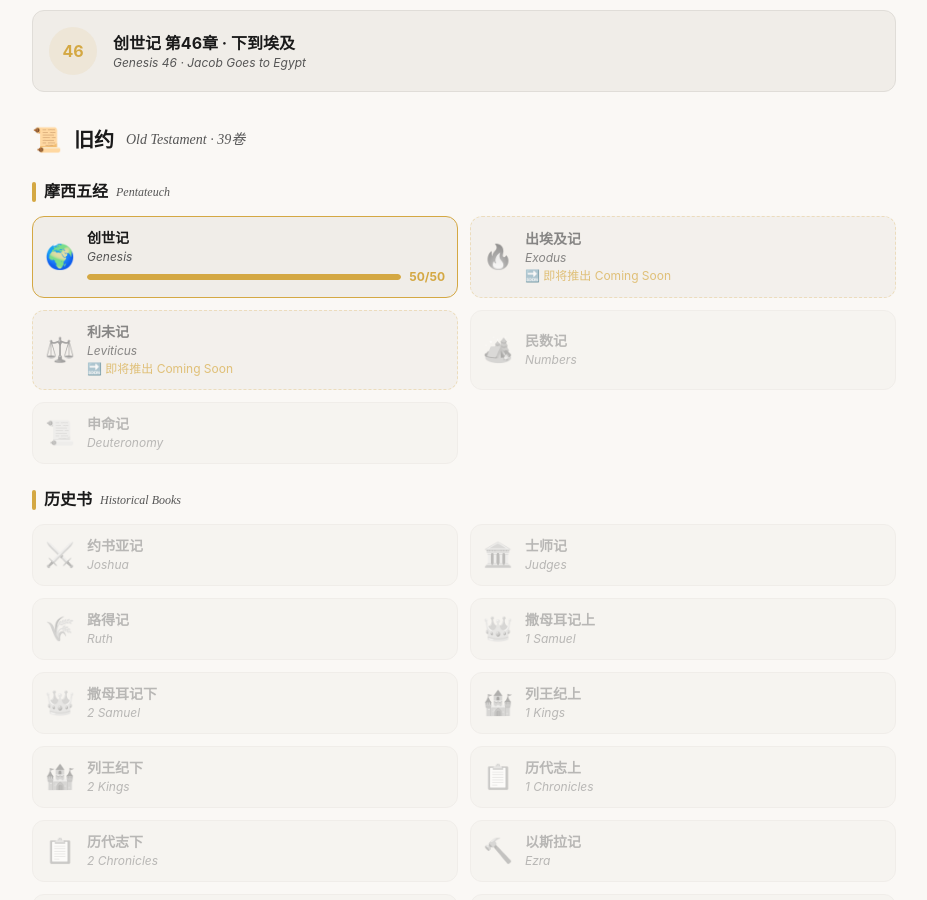
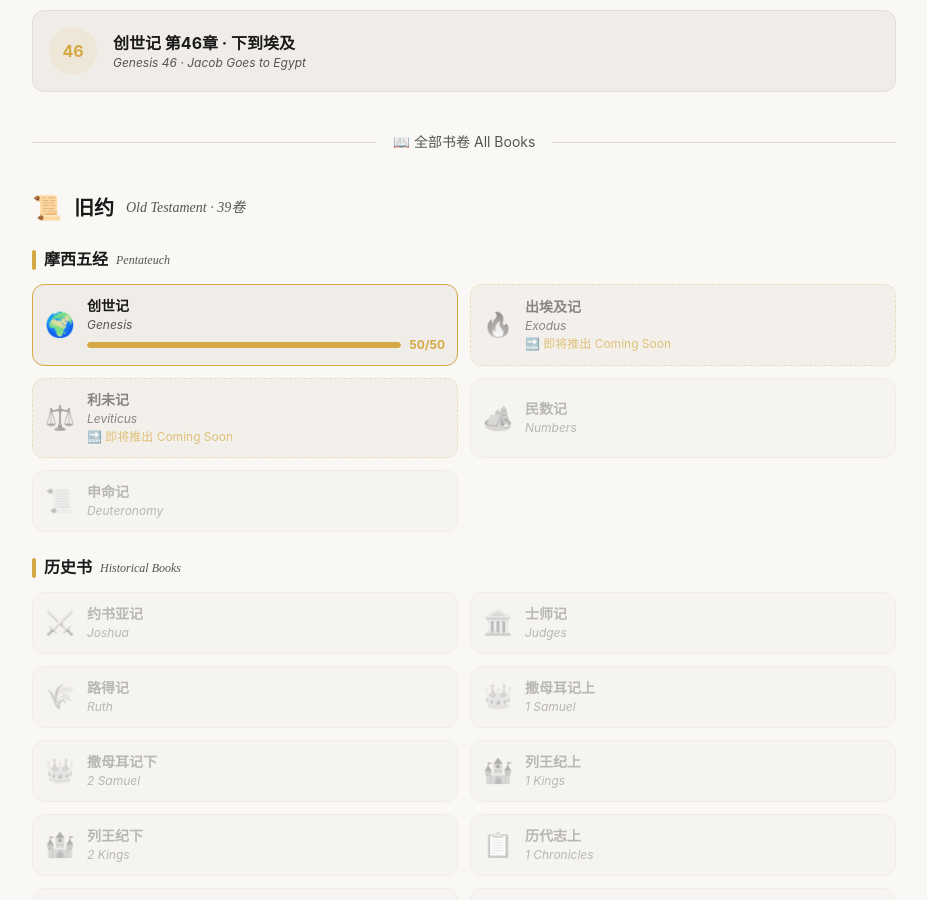
Before and after one commit to dryanlab/gospel-toolkit, a Next.js app in the folder web/: page /readings in a window 1280 px wide. Shown: the part 1140-2040 px from the top of the page, without its empty margins (304-1231 px from the left). Built offline with nearby package versions, Linux system fonts and the light colour scheme; no server answers.

Commit message:
feat: add divider between latest readings and full book list

```diff
--- a/web/src/app/readings/page.tsx
+++ b/web/src/app/readings/page.tsx
@@ -311,6 +311,13 @@ export default function ReadingsPage() {
         </div>
       </div>
 
+      {/* Divider */}
+      <div className="my-10 flex items-center gap-4">
+        <div className="flex-1 border-t border-[var(--color-border)]" />
+        <span className="text-sm text-[var(--color-text-secondary)] whitespace-nowrap">📖 全部书卷 All Books</span>
+        <div className="flex-1 border-t border-[var(--color-border)]" />
+      </div>
+
       {/* 旧约 Old Testament */}
       <div className="mb-10">
         <h2 className="font-serif-cn text-xl font-bold text-[var(--color-text)] mb-6 flex items-center gap-3">
```
